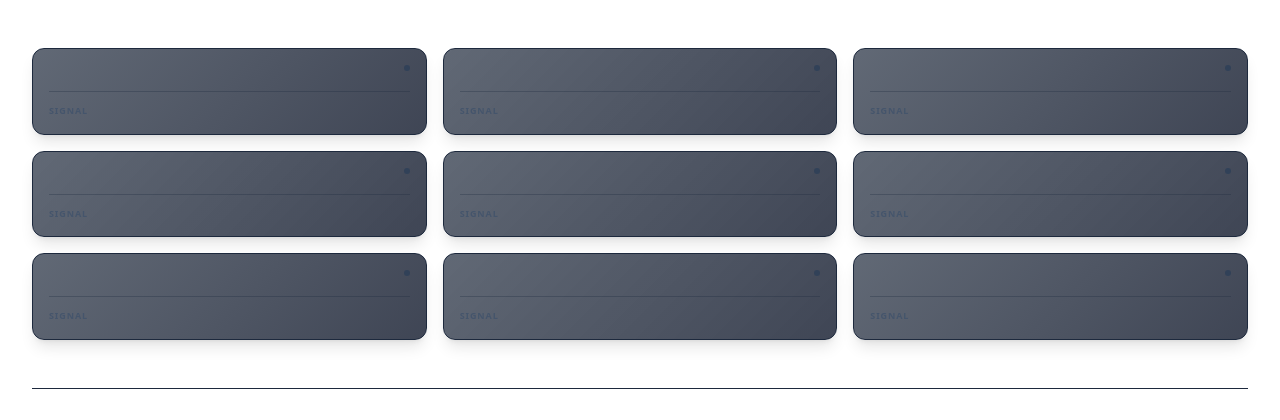
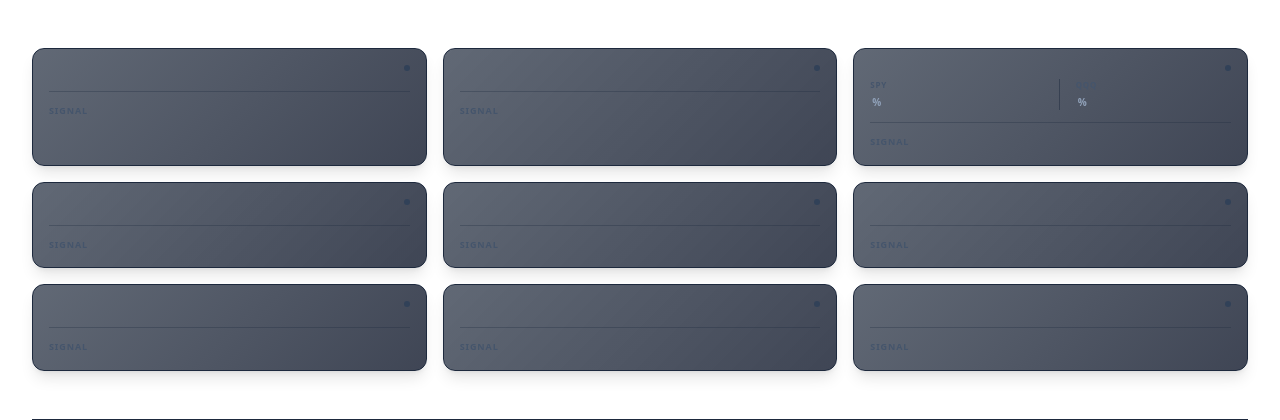
Before and after one commit to yujing1004/ai_stock, a Flask app: template templates/index.html in a window 1280 px wide. Shown: the part 104-524 px from the top of the page. Run offline with Flask 3, Linux system fonts and the light colour scheme; the template is opened without the code that fills it, so the values that code supplies are empty.

Commit message:
Implement two-column layout for SPY/QQQ drawdown comparison

```diff
--- a/app.py
+++ b/app.py
@@ -52,8 +52,8 @@ def fetch_metrics():
         qqq_series = indexes['QQQ'].dropna()
         qqq_dd = ((qqq_series.iloc[-1] - qqq_series.max()) / qqq_series.max()) * 100
 
-        # Format as "S:-0.8 / Q:-0.8" for clarity
-        metrics["drawdown"]["value"] = f"S:{round(spy_dd, 1)} / Q:{round(qqq_dd, 1)}"
+        # Store as dictionary for two-column layout in template
+        metrics["drawdown"]["value"] = {"spy": round(spy_dd, 1), "qqq": round(qqq_dd, 1)}
         metrics["drawdown"]["status"] = "risk-off" if (spy_dd < -5 or qqq_dd < -5) else "risk-on"
     except Exception as e:
         print(f"Error calculating combined drawdown: {e}")
--- a/templates/index.html
+++ b/templates/index.html
@@ -51,10 +51,29 @@
                 </div>
 
                 <div class="flex items-baseline gap-1">
+                    {% if key == 'drawdown' %}
+                    <div class="grid grid-cols-2 w-full gap-4">
+                        <div class="flex flex-col">
+                            <span class="text-[8px] font-black text-slate-600 uppercase tracking-widest mb-1">SPY</span>
+                            <div class="flex items-baseline gap-0.5">
+                                <span class="text-xl font-black tracking-tighter text-white group-hover:text-emerald-400 transition-colors">{{ metric.value.spy }}</span>
+                                <span class="text-[10px] font-bold text-slate-400">%</span>
+                            </div>
+                        </div>
+                        <div class="flex flex-col border-l border-slate-800/50 pl-4">
+                            <span class="text-[8px] font-black text-slate-600 uppercase tracking-widest mb-1">QQQ</span>
+                            <div class="flex items-baseline gap-0.5">
+                                <span class="text-xl font-black tracking-tighter text-white group-hover:text-emerald-400 transition-colors">{{ metric.value.qqq }}</span>
+                                <span class="text-[10px] font-bold text-slate-400">%</span>
+                            </div>
+                        </div>
+                    </div>
+                    {% else %}
                     <span class="text-2xl font-black tracking-tighter text-white group-hover:text-emerald-400 transition-colors">
                         {{ metric.value }}
                     </span>
                     <span class="text-xs font-bold text-slate-400">{{ metric.suffix }}</span>
+                    {% endif %}
                 </div>
 
                 <div class="mt-3 pt-3 border-t border-slate-800/30 flex items-center justify-between">
```
